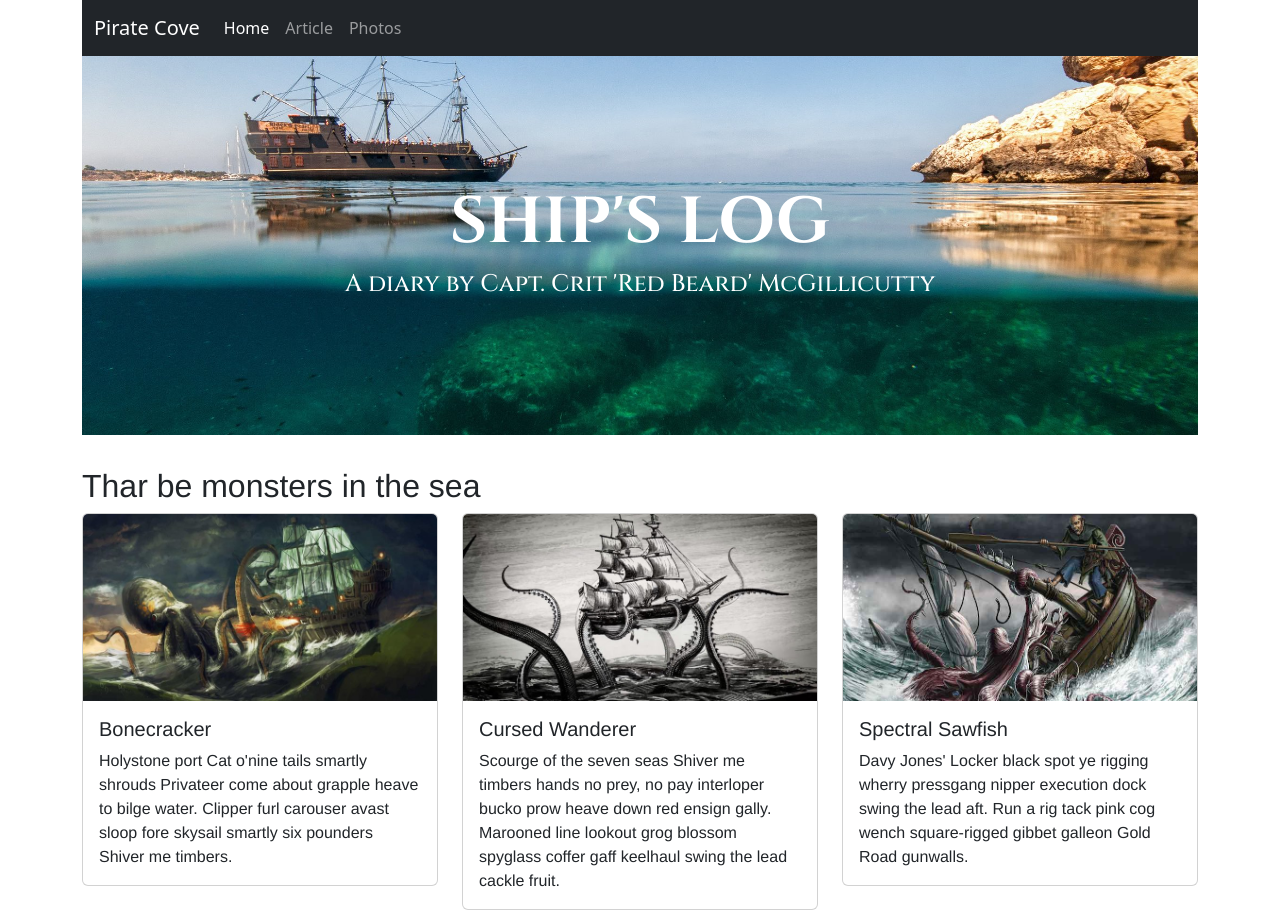
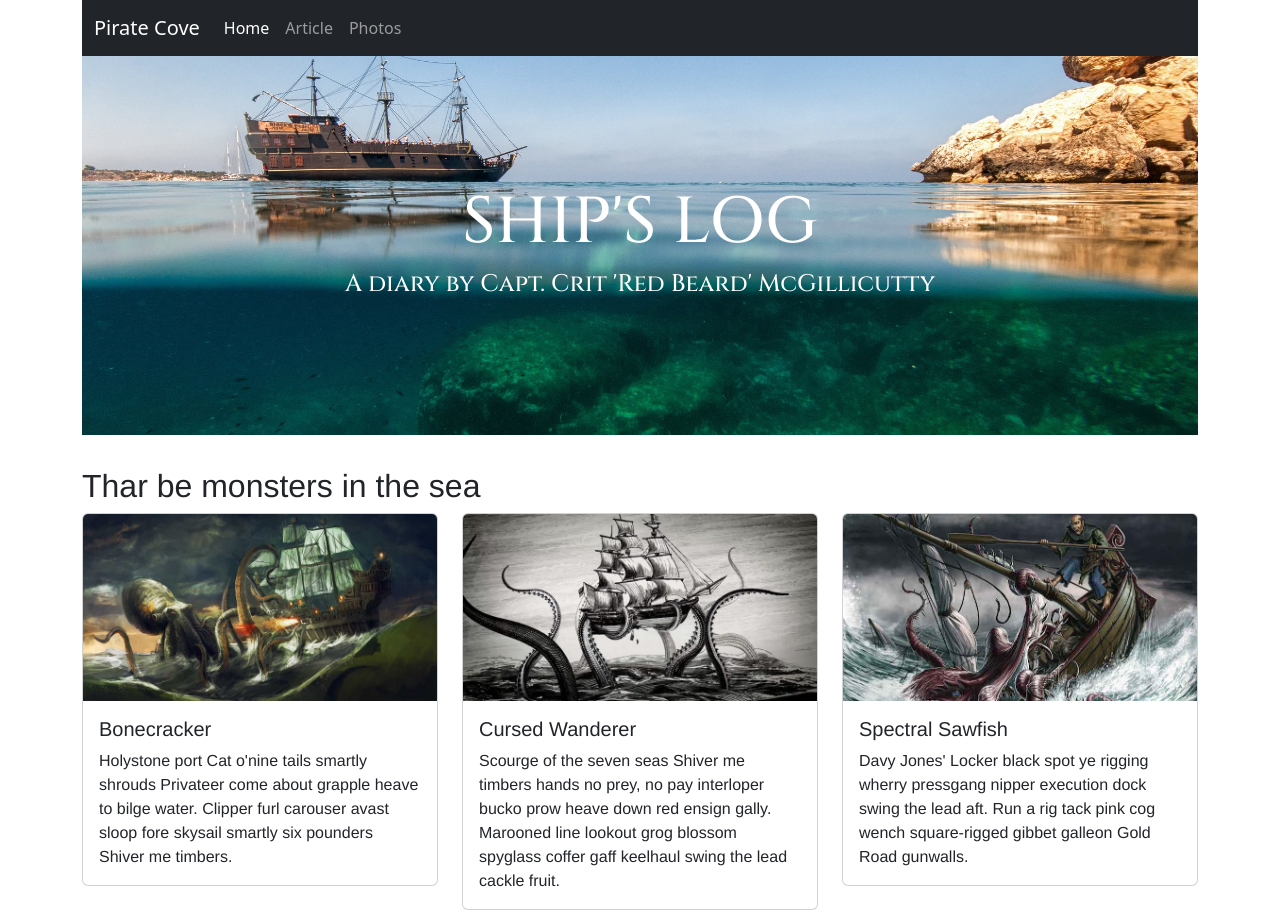
Before and after one commit to justindslaughter/justin-bootstrap-mastery, a website: page src/index.html in a window 1280 px wide. Shown: the top 913 px of the page. Drawn offline with nearby package versions, Linux system fonts and the light colour scheme; files that its build step writes are made by us from their sources; files whose address does not match are found by name.

Commit message:
finished mastery

```diff
--- a/src/scss/styles.scss
+++ b/src/scss/styles.scss
@@ -24,7 +24,7 @@
 
 // Custom styles:
 
-h1 {
+.cinzel-bold {
   font-family: "Cinzel", serif;
   font-weight: 700;
   font-style: bold;
```
